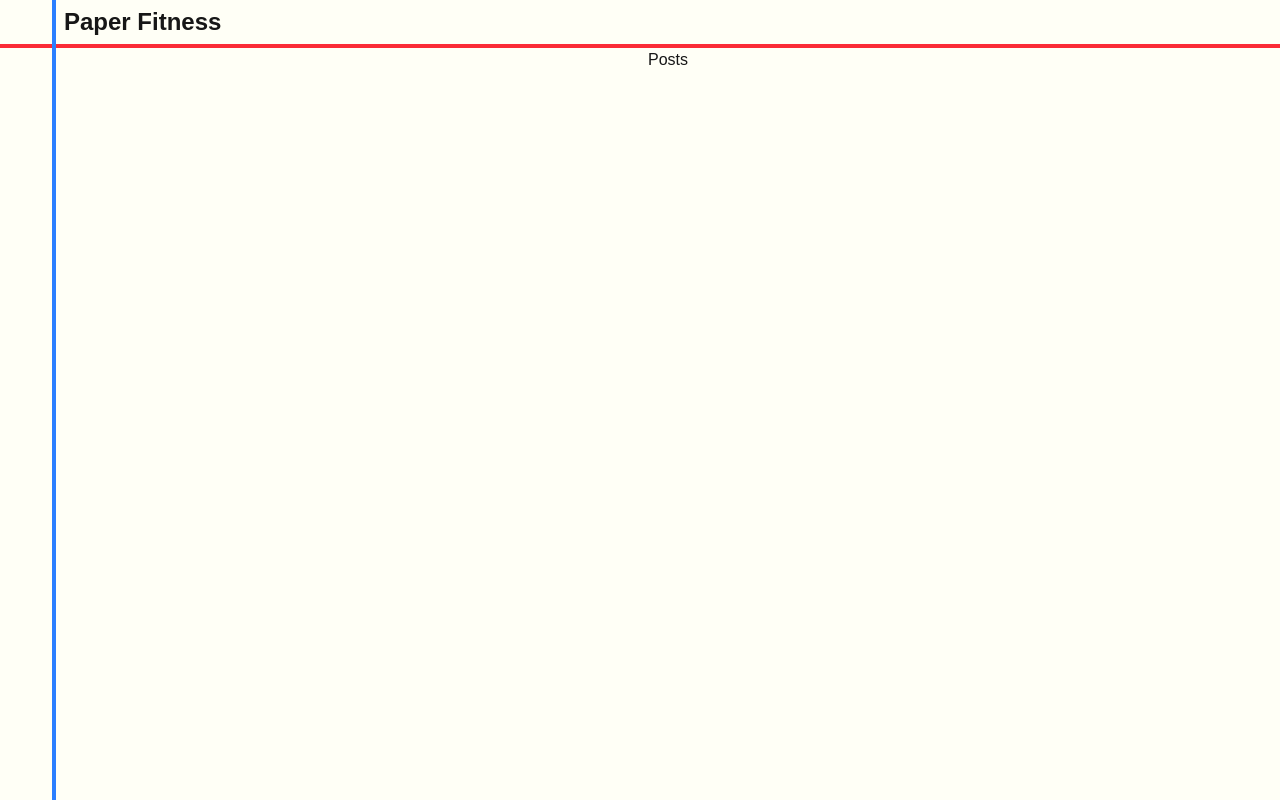
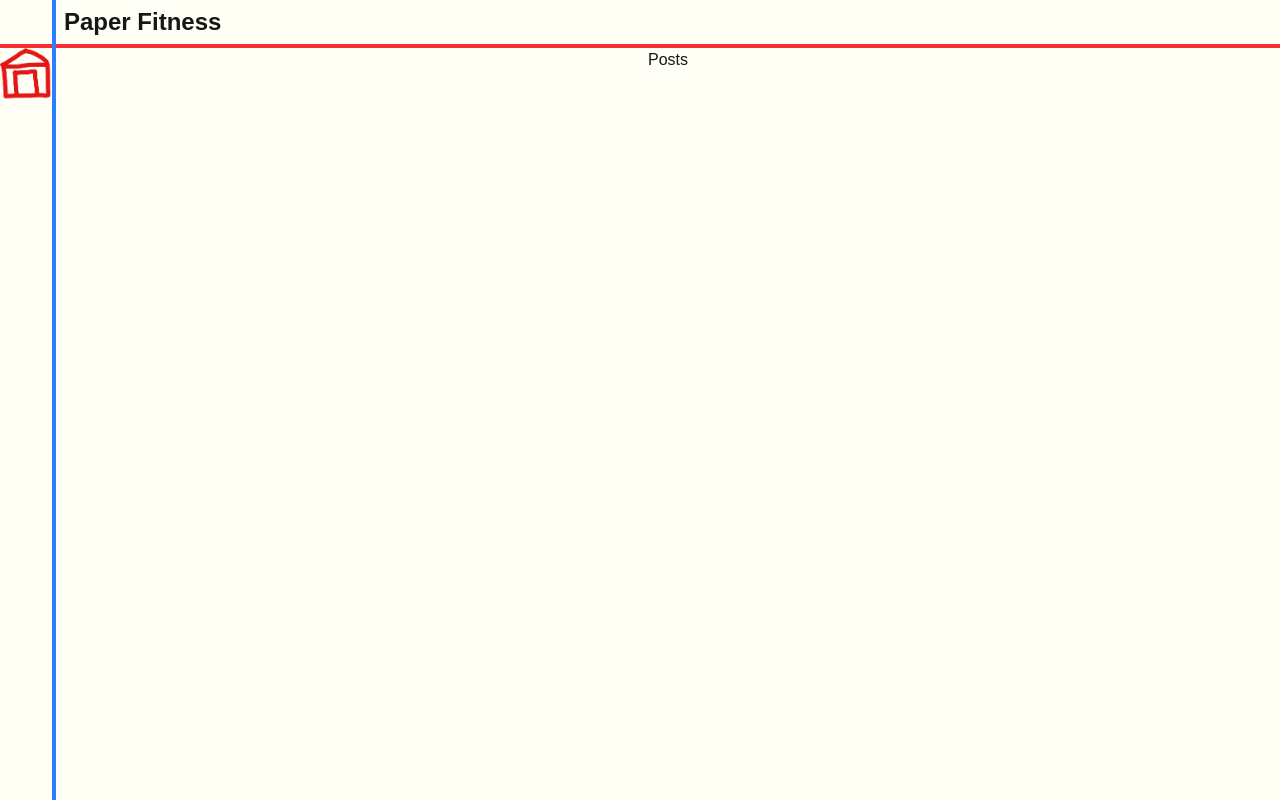
Before and after one commit to Arshad-Siddiqui/fitness-blog, a Next.js app: page / in a window 1280 px wide. Built offline with nearby package versions, Linux system fonts and the light colour scheme.

Commit message:
Add a home button

```diff
--- a/src/app/sidebar.tsx
+++ b/src/app/sidebar.tsx
@@ -1,8 +1,15 @@
+import Image from "next/image";
+import Link from "next/link";
+
 export default function Sidebar() {
   return (
     <div className="sidebar border-r-4 border-blue-500 w-14 h-screen">
       <div className="top-box h-12 border-b-4 border-red-500" />
-      <div className="bottom-box" />
+      <div className="bottom-box">
+        <Link href="/">
+          <Image src="/house.png" alt="house icon" width="200" height="200" />
+        </Link>
+      </div>
     </div>
   );
 }
```
Also changed, not shown: public/house.png (added).
